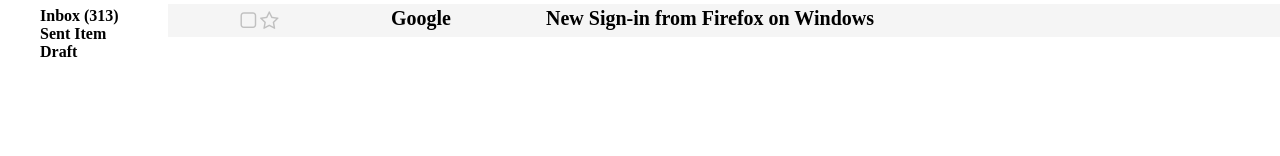
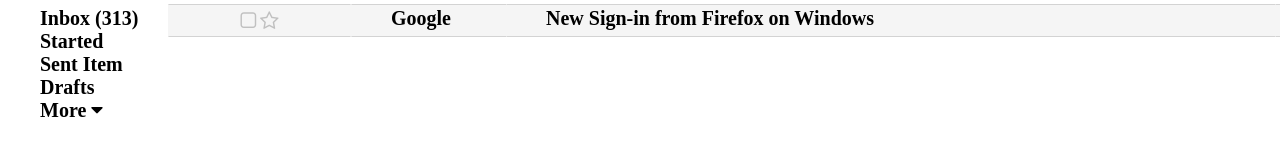
Before and after one commit to hammadhassan/Gmail_Inbox, a plain HTML site: page index.html in a window 1280 px wide. Shown: the part 192-348 px from the top of the page. Drawn offline with Linux system fonts and the light colour scheme.

Commit message:
fixed leftpanel

```diff
--- a/index.html
+++ b/index.html
@@ -62,9 +62,11 @@
         <div class="leftpanel">
             <button  class="com">COMPOSE</button>
             <ul>
-                <li><span>Inbox (313)</span></li>
-                <li><span>Sent Item</span></li>
-                <li><span>Draft</span></li>
+                <li><span class="inbox">Inbox (313)</span></li>
+                <li><span class="start">Started</span></li>
+                <li><span class="item">Sent Item</span></li>
+                <li><span class="draft">Drafts</span></li>
+                <li><span class="more">More <i class="fa fa-caret-down"></i></span></li>
             </ul>
         </div>
         <!--<footer>
--- a/style.css
+++ b/style.css
@@ -259,6 +259,9 @@
     width: 183px;
     font-weight: bold;
 }
+.pm :hover {
+    border-top: 1px solid black;
+}
 .pm i {
     float: left;
     font-size: 20px;
@@ -354,6 +357,8 @@
     position: fixed;
     width: 183px;
     color: silver;
+    border-top: 1px solid lightgrey;
+    border-bottom: 1px solid lightgrey;
 }
 .read i {
     font-size: 20px;
@@ -389,12 +394,16 @@
     position: fixed;
     width: 183px;
     padding: 2px 39px;
+    border-top: 1px solid lightgrey;
+    border-bottom: 1px solid lightgrey;
 }
 .read2 span {
     font-size: 22px;
 }
 li :hover {
     color: #d14130;
+    border-left: 3px solid #d14130;
+    font-size: 20px;
 }
 .read3 {
     background-color: #F5F5F5;
@@ -411,6 +420,8 @@ li :hover {
     position: fixed;
     width: 900px;
     padding: 2px 39px;
+    border-top: 1px solid lightgrey;
+    border-bottom: 1px solid lightgrey;
 }
 .read3 span {
     font-size: 22px;
@@ -430,7 +441,24 @@ li :hover {
     padding: 2px 39px;
     position: fixed;
     width: 133px;
+    border-top: 1px solid lightgrey;
+    border-bottom: 1px solid lightgrey;
 }
 .date span {
     font-size: 22px;
 }
+.inbox {
+    font-size: 20px;
+}
+.start {
+    font-size: 20px;
+}
+.item {
+    font-size: 20px;
+}
+.draft {
+    font-size: 20px;
+}
+.more {
+    font-size: 20px;
+}
```
